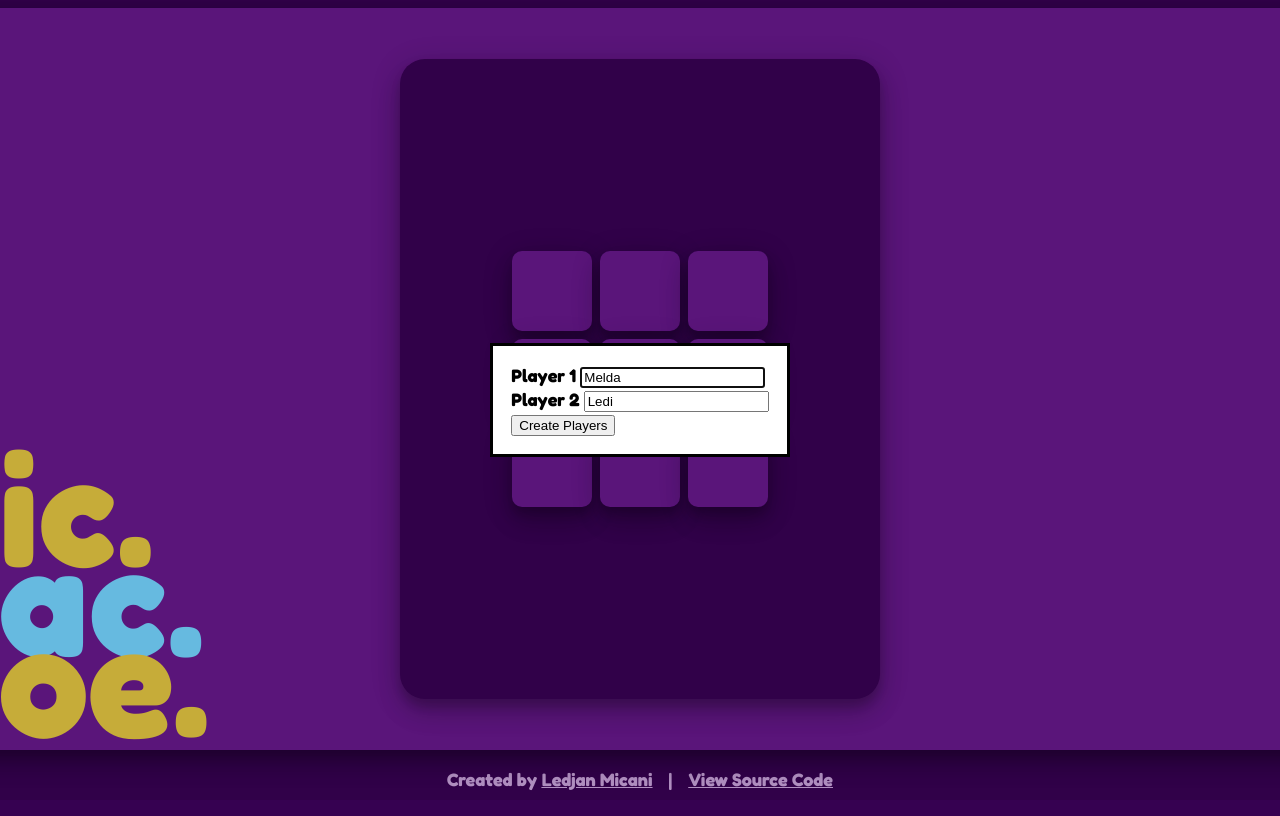
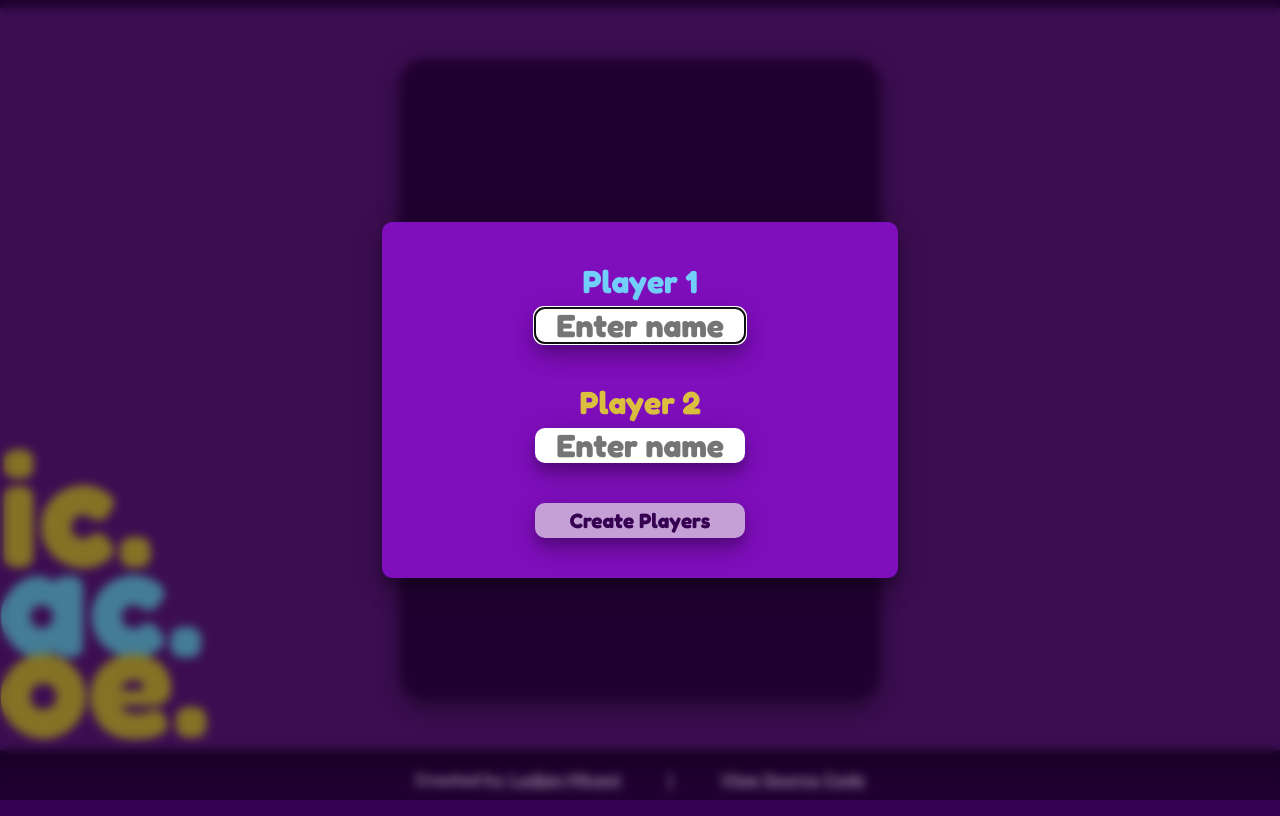
Before and after one commit to Ledjan-s-TOP-projects/The-Odin-Project-Tic-Tac-Toe, a plain HTML site: page index.html in a window 1280 px wide. Shown: the top 816 px of the page. Drawn offline with Linux system fonts and the light colour scheme.

Commit message:
dialog design completed

```diff
--- a/index.html
+++ b/index.html
@@ -10,30 +10,26 @@
     <header id="game-header">
       <!-- Initiate players -->
       <dialog id="create-players-dialog">
-        <div>
         <div class="player">
-            <label for="player-1">Player 1</label>
+          <label id="label-1" for="player-1">Player 1</label>
           <input
             type="text"
             name="player-1"
             id="player-1"
-              placeholder="Enter player's 1 name"
-              value="Melda"
+            placeholder="Enter name"
           />
         </div>
 
         <div class="player">
-            <label for="player-2">Player 2</label>
+          <label id="label-2" for="player-2">Player 2</label>
           <input
             type="text"
             name="player-2"
             id="player-2"
-              placeholder="Enter player's 2 name"
-              value="Ledi"
+            placeholder="Enter name"
           />
         </div>
         <button class="btn" id="create-players">Create Players</button>
-        </div>
       </dialog>
     </header>
 
@@ -66,7 +62,7 @@
     <!-- Declare Winner of the round and game -->
     <dialog id="declare-winner">
       <h2 id="game-result"></h2>
-      <button id="restart"></button>
+      <button class="btn" id="restart"></button>
     </dialog>
 
     <!-- Copyright -->
--- a/script.js
+++ b/script.js
@@ -123,16 +123,21 @@ const gamePlay = (function gameflow() {
       setResult[0].p1++;
       resultDialog.showModal();
       winner.textContent = `${player1.name} wins this round`;
+      winner.classList.remove("x", "o");
+      winner.classList.add(currentPlayer.class);
     } else if (hasWinningCombo(O)) {
       setResult[1].p2++;
       resultDialog.showModal();
       winner.textContent = `${player2.name} wins this round`;
+      winner.classList.remove("x", "o");
+      winner.classList.add(currentPlayer.class);
     } else if (
       X.length + O.length === 9 &&
       !hasWinningCombo(X) &&
       !hasWinningCombo(O)
     ) {
       resultDialog.showModal();
+      winner.classList.remove("x", "o");
       winner.textContent = "It's a draw";
     }
 
@@ -183,6 +188,7 @@ const gamePlay = (function gameflow() {
     currentPlayerDisplay.innerHTML = "";
     p1Result.innerHTML = "";
     p2Result.innerHTML = "";
+    createPlayersDialog.showModal();
   };
 
   const getResult = () => setResult;
--- a/style.css
+++ b/style.css
@@ -5,6 +5,7 @@
   --hover-color: #c5a0d7;
   --player-1-color: rgba(114, 207, 249, 1);
   --player-2-color: rgba(220, 191, 63, 1);
+  --dialog-background: rgb(127, 14, 188);
   --radius: 10px;
 }
 
@@ -27,15 +28,68 @@ body {
   background-color: var(--board-color);
 }
 
-header {
+#create-players-dialog {
   display: flex;
-  gap: 1rem;
+  flex-direction: column;
+  align-items: center;
+  justify-content: center;
+  gap: 2.5rem;
+  border: none;
+  border-radius: var(--radius);
+  background-color: var(--dialog-background);
+  width: 30rem;
+  height: 20rem;
+  box-shadow: 0 8px 10px rgba(0, 0, 0, 0.14), 0 16px 24px rgba(0, 0, 0, 0.12),
+    0 6px 30px rgba(0, 0, 0, 0.2);
 }
 
-footer {
+#create-players-dialog::backdrop {
+  backdrop-filter: blur(5px);
+  background-color: rgba(0, 0, 0, 0.4);
+}
+
+.player {
   display: flex;
+  flex-direction: column;
   align-items: center;
-  gap: 1rem;
+  gap: 0.4rem;
+}
+
+#label-1 {
+  color: var(--player-1-color);
+  font-size: 2rem;
+}
+
+#label-2 {
+  color: var(--player-2-color);
+  font-size: 2rem;
+}
+
+.player input {
+  border: none;
+  padding: 0 5px 0 5px;
+  width: 200px;
+  height: 35px;
+  border-radius: var(--radius);
+  box-shadow: 0 8px 10px rgba(0, 0, 0, 0.14), 0 16px 24px rgba(0, 0, 0, 0.12),
+    0 6px 30px rgba(0, 0, 0, 0.2);
+  font-family: "Fredoka", sans-serif;
+  font-size: 2rem;
+  color: var(--board-color);
+  text-align: center;
+}
+
+.btn {
+  border: none;
+  background-color: var(--hover-color);
+  width: 210px;
+  height: 35px;
+  border-radius: var(--radius);
+  box-shadow: 0 8px 10px rgba(0, 0, 0, 0.14), 0 16px 24px rgba(0, 0, 0, 0.12),
+    0 6px 30px rgba(0, 0, 0, 0.2);
+  font-family: "Fredoka", sans-serif;
+  font-size: 1.3rem;
+  color: var(--board-color);
 }
 
 .container {
@@ -147,14 +201,41 @@ footer {
 .o {
   color: var(--player-2-color);
 }
+
 .cell:hover {
   background-color: var(--hover-color);
   cursor: pointer;
   transition: 100ms ease-in-out;
 }
 
+#declare-winner {
+  display: flex;
+  flex-direction: column;
+  align-items: center;
+  justify-content: center;
+  border: none;
+  border-radius: var(--radius);
+  background-color: var(--dialog-background);
+  width: 20rem;
+  height: 10rem;
+  box-shadow: 0 8px 10px rgba(0, 0, 0, 0.14), 0 16px 24px rgba(0, 0, 0, 0.12),
+    0 6px 30px rgba(0, 0, 0, 0.2);
+}
+
+#declare-winner::backdrop {
+  backdrop-filter: blur(5px);
+  background-color: rgba(0, 0, 0, 0.4);
+}
+
+#declare-winner:not([open]) {
+  display: none;
+}
+
 footer {
   color: var(--hover-color);
+  display: flex;
+  align-items: center;
+  gap: 3rem;
 }
 
 footer a {
```
Lines whose indentation alone changed are shown as unchanged.
